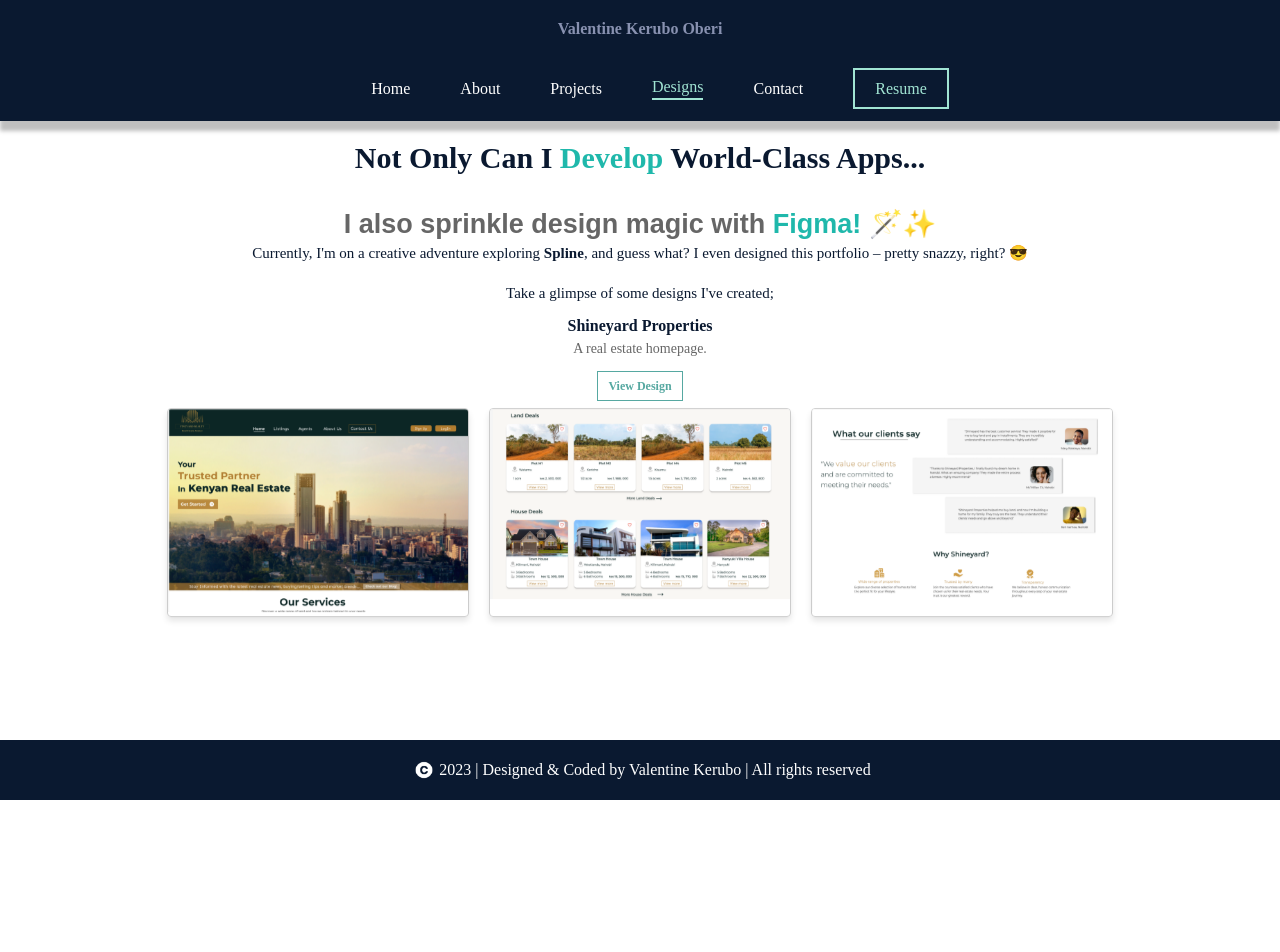
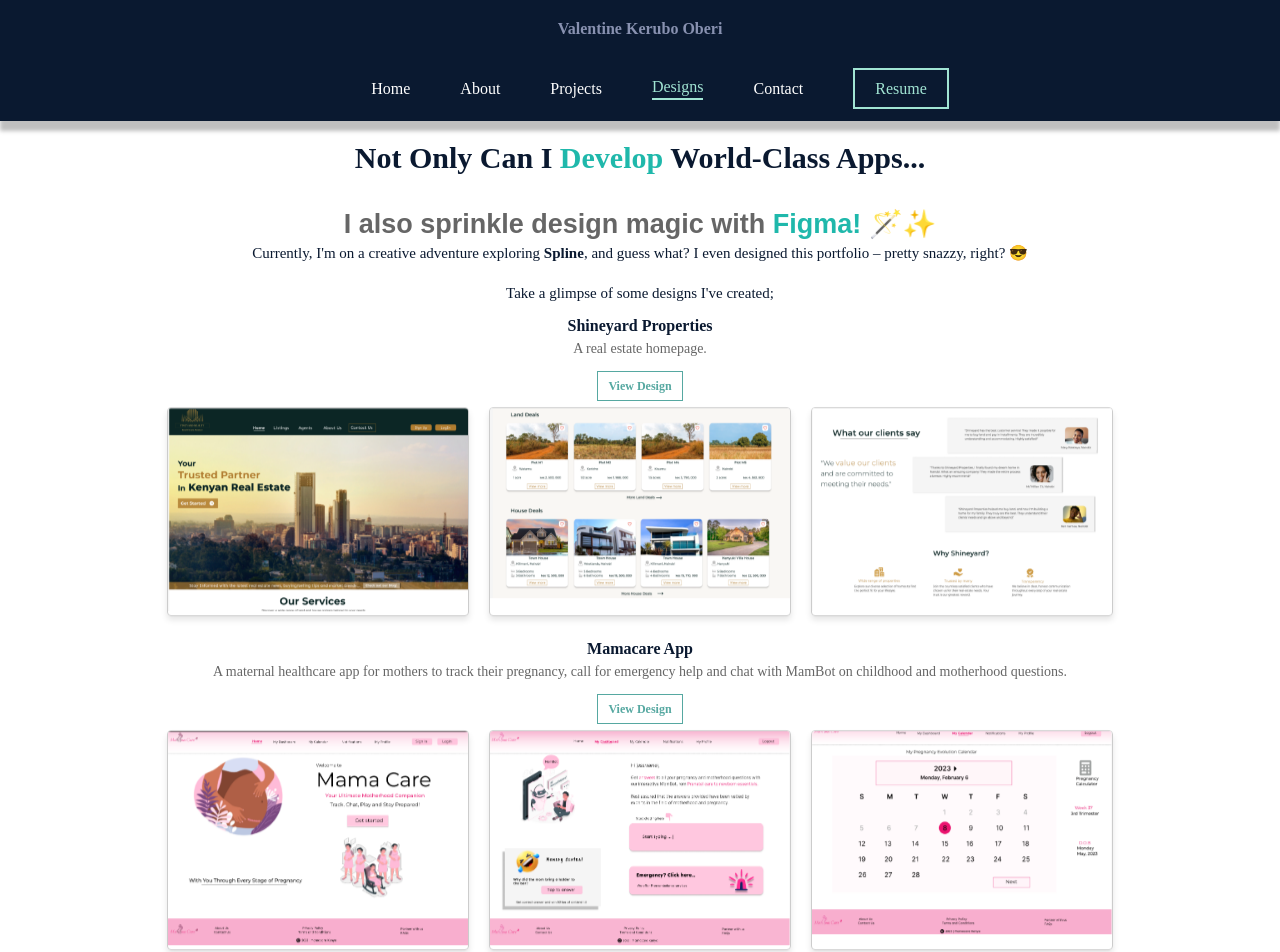
Before and after one commit to Vkerubo/my-portolio, a React (Create React App) app: page /ui-ux in a window 1280 px wide. Shown: the top 952 px of the page. Before the commit the page ends 800 px from the top, so only its background shows below. Built offline with nearby package versions, Linux system fonts and the light colour scheme; a web font is replaced by a local one.

Commit message:
render mamacare images

```diff
--- a/src/components/UI-UX.js
+++ b/src/components/UI-UX.js
@@ -248,6 +248,28 @@ function UiUx() {
             ))}
           </ColumnContainer>
         </CenteredContainer>
+
+        <CenteredContainer>
+          <Title2>Mamacare App</Title2>
+          <Description>
+            A maternal healthcare app for mothers to track their pregnancy, call for emergency help and chat with MamBot
+            on childhood and motherhood questions.
+          </Description>
+          <EmailLink
+            href="https://www.figma.com/file/HikVXXXIT1sWaNQXI4SBtv/Mamacare?type=design&node-id=0-1&mode=design&t=GopN2jmGuXOc4Ipv-0"
+            target="_blank"
+            rel="noopener noreferrer"
+          >
+            View Design
+          </EmailLink>
+          <ColumnContainer>
+            {mamacareImages.map((image, index) => (
+              <ImageCard key={index} onClick={() => toggleModal(image)}>
+                <Image src={image.src} alt={image.alt} />
+              </ImageCard>
+            ))}
+          </ColumnContainer>
+        </CenteredContainer>
       </Content>
       <Footer />
       {showModal && (
```
